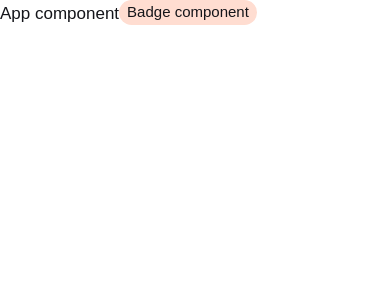
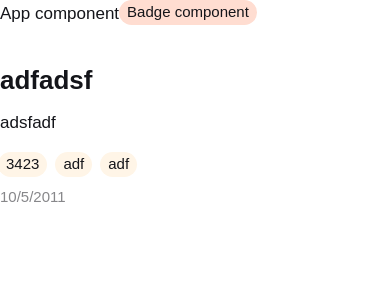
Before and after one commit to shchukin/ege-study-portal-react, a React (Vite) app: page / in a window 390 px wide. Shown: the top 300 px of the page. Built offline with nearby package versions, Linux system fonts and the light colour scheme; a web font is replaced by a local one.

Commit message:
entry draft

```diff
--- a/src/App.tsx
+++ b/src/App.tsx
@@ -1,11 +1,24 @@
 import Badge from "./components/badge/badge.tsx";
+import Entry from "./components/entry/entry.tsx";
 
 function App() {
+
+  const data = {
+    id: 1,
+    url: 'dafdsf',
+    author: 'adfadsf',
+    content: 'adsfadf',
+    tags: ['3423', 'adf', 'adf'],
+    date_published: 'Wed Oct 05 2011 16:48:00 GMT+0200 (CEST)'
+  }
 
   return (
     <>
       App component
       <Badge skin="moscow">Badge component</Badge>
+
+      <Entry data={data}/>
+
     </>
   )
 }
--- /dev/null
+++ b/src/components/entry/entry.css
@@ -0,0 +1,127 @@
+.entry {
+
+}
+    .entry__inner {
+        position: relative;
+        margin: -1px -32px;
+        border-radius: 18px;
+    }
+
+    .entry__inner:hover {
+        background-color: var(--panel-hover);
+    }
+        .entry__preview {
+            position: absolute;
+            right: 32px;
+            top: 50%;
+            transform: translateY(-50%);
+            width: 228px;
+            flex-shrink: 0;
+            text-align: right;
+        }
+            .entry__image {
+                vertical-align: top;
+                max-width: 100%;
+                max-height: 100%;
+                object-fit: cover;
+                background-color: var(--image-fallback);
+            }
+
+        .entry__summary {
+            display: block;
+            padding: 32px 32px 36px;
+            color: inherit;
+            text-decoration: none;
+        }
+
+        .entry__preview ~ .entry__summary {
+            padding-right: 260px;
+        }
+            .entry__date {
+                font-size: 15px;
+                line-height: 23px;
+            }
+
+            .entry__heading {
+                margin-top: 12px;
+                margin-bottom: 0;
+                font-size: 26px;
+                line-height: 34px;
+            }
+
+            .entry__note {
+                margin-top: 12px;
+            }
+
+            .entry__tags {
+                margin-top: 16px;
+                margin-left: -2px;
+                margin-right: -2px;
+                display: flex;
+                align-items: flex-start;
+                flex-wrap: wrap;
+                gap: 8px;
+            }
+
+            .entry__foot-date {
+                margin-top: 8px;
+                font-size: var(--caption-font);
+                line-height: var(--caption-line);
+                color: var(--medium-emphasis-black);
+            }
+
+
+@media (max-width: 639px) {
+
+    .entry {
+        padding-top: 24px;
+        padding-bottom: 24px;
+    }
+        .entry__inner {
+            /*position: relative;*/
+            margin: 0;
+            /*border-radius: 18px;*/
+            display: flex;
+            flex-direction: column;
+        }
+
+        .entry__inner:hover {
+            background-color: transparent;
+        }
+            .entry__preview {
+                margin-top: 24px;
+                order: 10;
+                position: static;
+                /*right: 24px;*/
+                /*top: 50%;*/
+                transform: none;
+                width: 228px;
+                /*flex-shrink: 0;*/
+            }
+
+            .entry__summary {
+                /*display: block;*/
+                padding: 0;
+                /*color: inherit;*/
+                /*text-decoration: none;*/
+            }
+
+            .entry__preview ~ .entry__summary {
+                padding-right: 0;
+            }
+                .entry__date {
+                    /*font-size: 15px;*/
+                    /*line-height: 23px;*/
+                }
+
+                .entry__heading {
+                    /*margin-top: 12px;*/
+                    /*margin-bottom: 0;*/
+                    /*font-size: 26px;*/
+                    /*line-height: 34px;*/
+                }
+
+                .entry__note {
+                    /*margin-top: 12px;*/
+                }
+}
--- /dev/null
+++ b/src/components/entry/entry.tsx
@@ -0,0 +1,44 @@
+import './entry.css';
+import Badge from "../badge/badge.tsx";
+
+
+type Tag = {
+  id: number;
+  name: string;
+};
+
+type EntryData = {
+  id: number;
+  url: string;
+  author: string;
+  content: string;
+  tags: Tag[];
+  date_published: string; // ISO 8601 date-time string
+};
+
+type EntryProps = {
+  data: EntryData;
+};
+
+const Entry: React.FC<EntryProps> = ({data}) => {
+
+  console.log(data)
+  return (
+    <article className="entry">
+      <div className="entry__inner">
+        <a className="entry__summary" href={data.url}>
+          <h2 className="entry__heading">{data.author}</h2>
+          <div className="entry__note">{data.content}</div>
+          <div className="entry__tags">
+            {data.tags.map((tag) => (
+              <Badge skin="yellow">{tag}</Badge>
+            ))}
+          </div>
+          <div className="entry__foot-date">{new Date(data.date_published).toLocaleDateString()}</div>
+        </a>
+      </div>
+    </article>
+  )
+}
+
+export default Entry;
```
